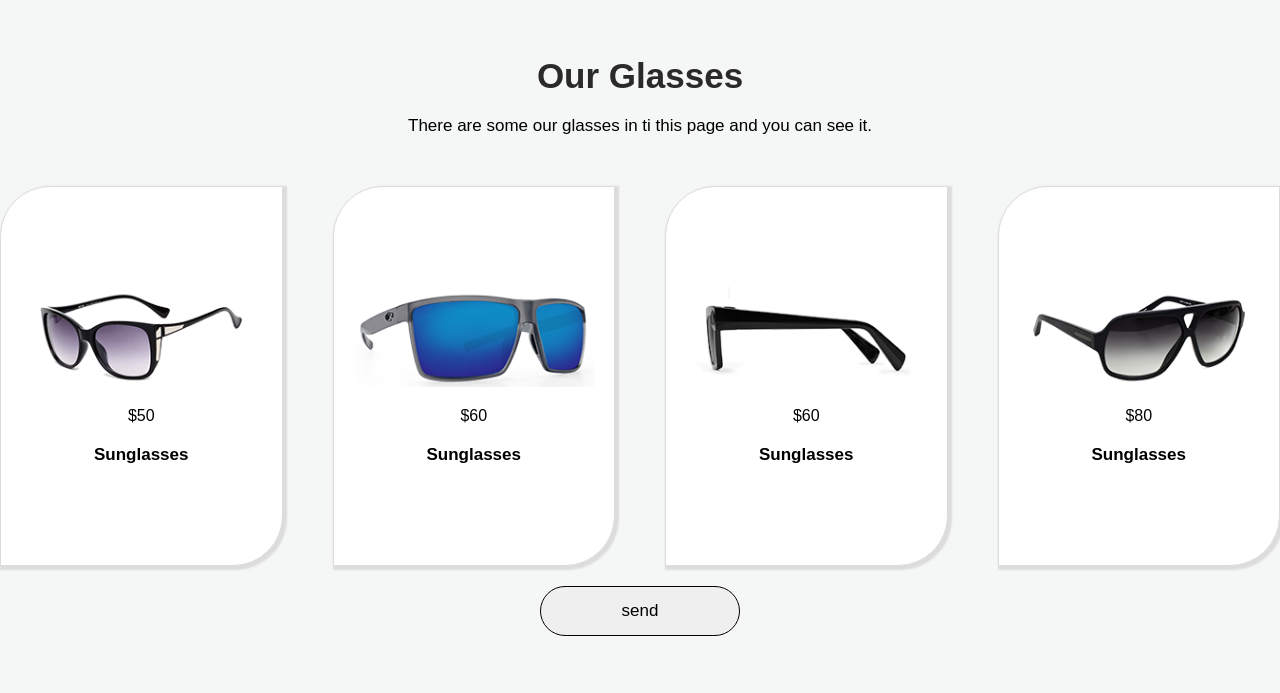
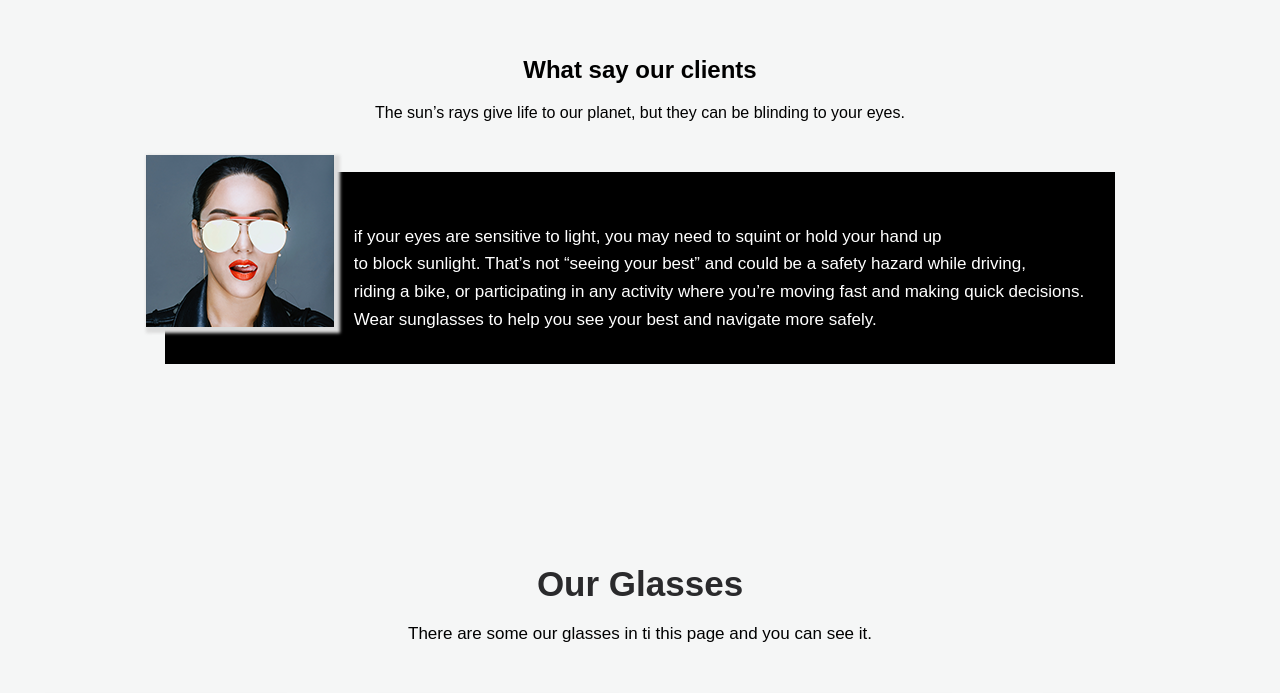
Before and after one commit to MahsumaRezai/Online_Shop, a React (Create React App) app: page / in a window 1280 px wide. Shown: the part 2088-2781 px from the top of the page. Built offline with nearby package versions, Linux system fonts and the light colour scheme.

Commit message:
add style for user page

```diff
--- a/src/Pages/Home.js
+++ b/src/Pages/Home.js
@@ -12,6 +12,7 @@ import Footer from "../componet/Glasses/Footer";
 import ModuleGlasses from '../componet/Glasses/ModuleGlasses';
 import ShpoText from "../componet/Shop/shopText";
 import ShopInformation from "../componet/Shop/ShopInformation";
+import User from "../componet/User/User";
 
 
 const Home = (props) => {
@@ -35,7 +36,10 @@ const Home = (props) => {
             {card && <Module />}
             <ShpoText />
             <ShopInformation/>
+            <User/>
+
             <Text />
+
             <Image />
             <Button onClick={formBtn}>send</Button>
             {cardbtn && <ModuleGlasses />}
--- a/src/componet/User/User.js
+++ b/src/componet/User/User.js
@@ -0,0 +1,36 @@
+import { Fragment } from 'react';
+import classes from './User.module.css';
+import img from '../images/our.png'
+const User = (props) => {
+    return (
+        <Fragment>
+            <div className={classes.content}>
+                <div className={classes.text}>
+                    <h2> What say our clients  </h2>
+                    <p> The sun’s rays give life to our planet, but they can be blinding to your eyes.</p>
+                </div>
+
+                <div className={classes.main}>
+                    <div className={classes.img}>
+                        <img alt="" src={img} className={classes.imge} />
+
+
+                    </div>
+
+
+                    <p className={classes.para}>if your eyes are sensitive to light, you may need to squint or hold your hand up<br></br>
+                        to block sunlight. That’s not “seeing your best” and could be a safety hazard while driving,<br></br>
+                        riding a bike, or participating in any activity where you’re moving fast and making quick decisions.<br></br>
+                        Wear sunglasses to help you see your best and navigate more safely.
+                         </p>
+
+
+                </div>
+
+            </div>
+
+        </Fragment>
+
+    )
+}
+export default User;
--- /dev/null
+++ b/src/componet/User/User.module.css
@@ -0,0 +1,43 @@
+.content{
+    display:flex;
+    flex-direction: column;
+    justify-content: center;
+    align-items: center;
+    padding-top: 100px;
+    padding-bottom: 100px;
+    gap: 50px
+
+}
+.text{
+    text-align: center;
+    gap:20px;
+    display: flex;
+    flex-direction: column
+}
+.main {
+    border: 1px solid black;
+    padding: 30px;
+    display: flex;
+    flex-direction: row;
+    justify-content: center;
+    align-items: center;
+    gap: 20px;
+    background: black;
+    color: white;
+    width: fit-content
+}
+.imge {
+    box-shadow: 3px 3px 3px 3px gainsboro
+}
+.para {
+    line-height: 1.625;
+    font-size: 17px;
+    padding-top: 20px
+
+}
+.img {
+
+    margin-top: -50px;
+    margin-left: -50px;
+
+}
```
Also changed, not shown: src/componet/images/loading.gif (deleted), src/componet/images/logo1.png (deleted).
